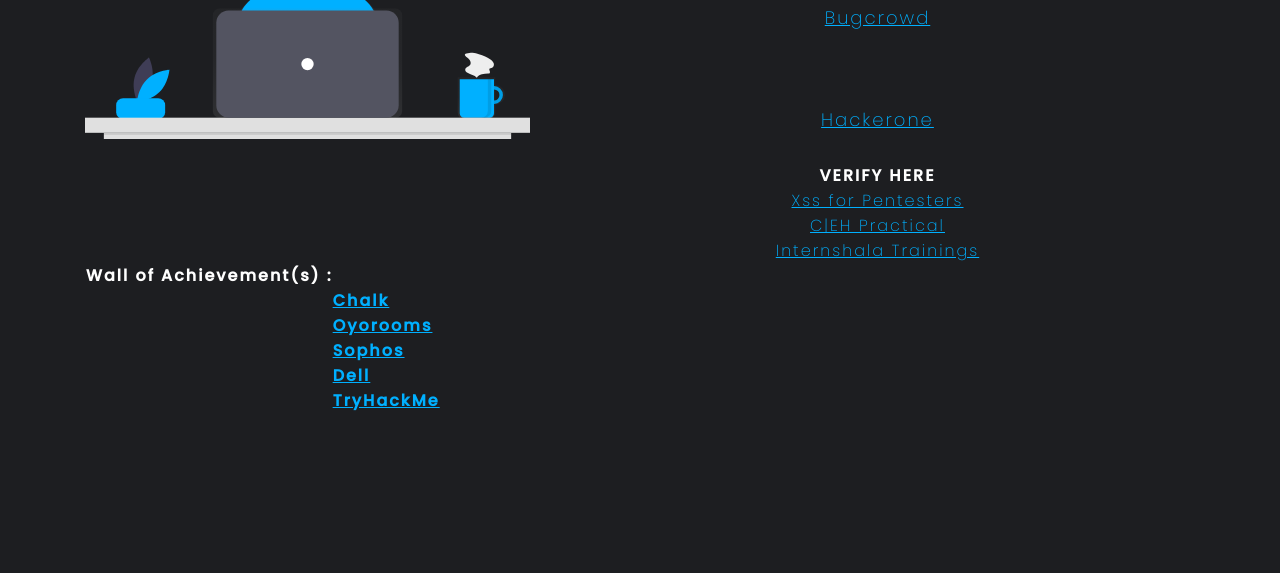
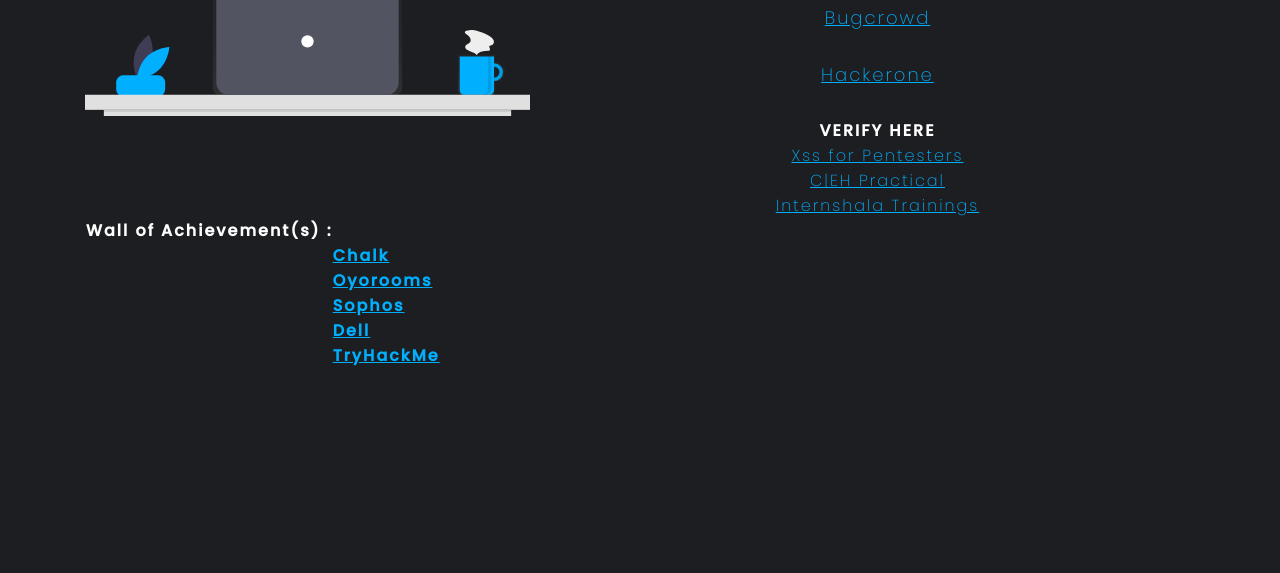
Before and after one commit to 4NK1T/4NK1T.github.io, a plain HTML site: page index.html in a window 1280 px wide. Shown: the part 329-902 px from the top of the page. After the commit the page ends 857 px from the top, so only its background shows below. Drawn offline with Linux system fonts and the light colour scheme.

Commit message:
Update index.html

```diff
--- a/index.html
+++ b/index.html
@@ -25,7 +25,7 @@
             <p class="title-desc center">CyberSecurity Enthusiast, Geek and Pentester.</p>
             <div class="col-md-6 col-sm-7 center">
                 <div class="row" id="social-list"></div>
-                 <a href="https://bugcrowd.com/4NK1T"><p class="title-desc center"> Bugcrowd</p></a><br/>
+                 <a href="https://bugcrowd.com/4NK1T"><p class="title-desc center"> Bugcrowd</p></a>
                  <a href="https://hackerone.com/4nk1t?type=user"><p class="title-desc center"> Hackerone</p></a>
                  <h4> VERIFY HERE </h4>
 <a href="https://www.udemy.com/certificate/UC-d3aca9ef-a062-41c0-bf61-eca04220583b/"><p>Xss for Pentesters</p> </a>
```
